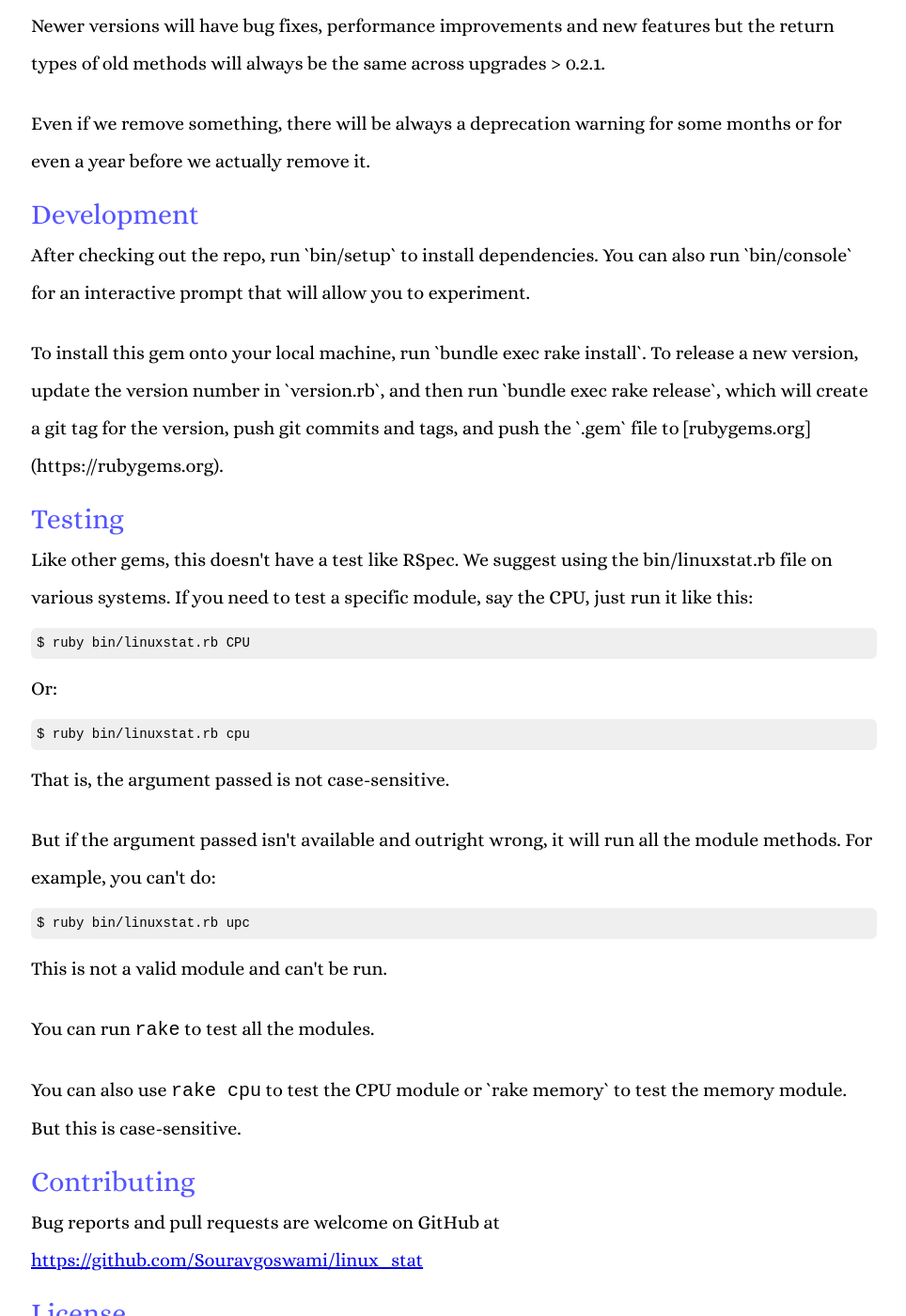
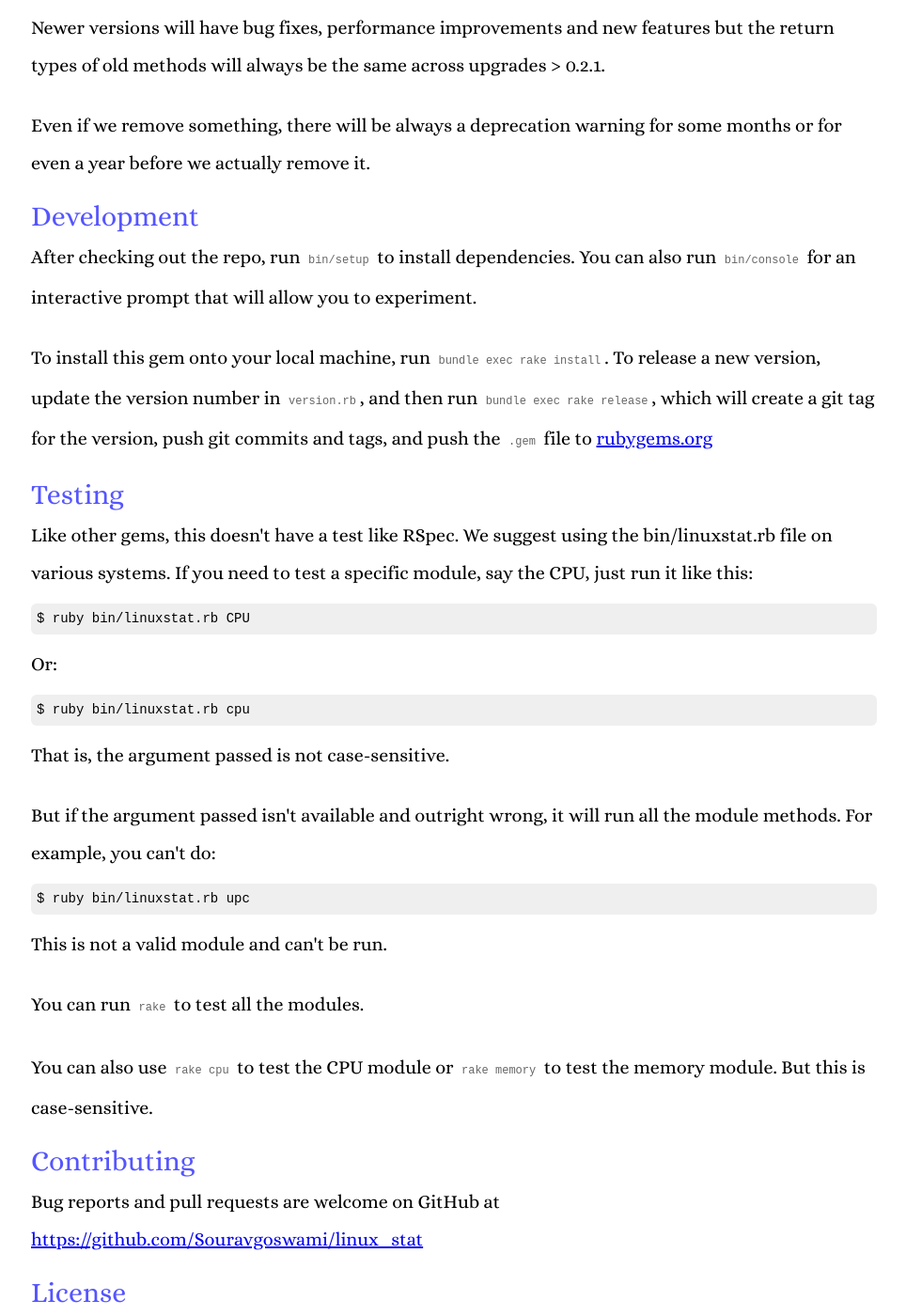
Before and after one commit to Souravgoswami/linux_stat, a Jekyll site: the page built from index.html, in a window 1280 px wide and 1400 px high, scrolled down 7283 px. Shown: the whole window at 94% size, without its empty margins (157-1121 px from the left). Built offline with Jekyll 4.4.1, drawn with Linux system fonts in a browser that asks for light colours.

Commit message:
Enhancements

```diff
--- a/assets/style.scss
+++ b/assets/style.scss
@@ -323,6 +323,18 @@ body {
 		width: 100% ;
 	}
 
+	code {
+		color: #666 ;
+		font-size: 12px ;
+		margin: 0 4px ;
+		transition: all 0.25s ease ;
+
+		&:hover {
+			color: #333 ;
+			text-decoration: underline ;
+		}
+	}
+
 	pre {
 		margin: 12px 0 ;
 		text-align: justify ;
--- a/index.html
+++ b/index.html
@@ -291,10 +291,10 @@ layout: linuxstat
 	Even if we remove something, there will be always a deprecation warning for some months or for even a year before we actually remove it.
 
 	<span class="head">Development</span>
-	After checking out the repo, run `bin/setup` to install dependencies. You can also run `bin/console` for an interactive prompt that will allow you to experiment.
+	After checking out the repo, run <code>bin/setup</code> to install dependencies. You can also run <code>bin/console</code> for an interactive prompt that will allow you to experiment.
 
 	<break></break>
-	To install this gem onto your local machine, run `bundle exec rake install`. To release a new version, update the version number in `version.rb`, and then run `bundle exec rake release`, which will create a git tag for the version, push git commits and tags, and push the `.gem` file to [rubygems.org](https://rubygems.org).
+	To install this gem onto your local machine, run <code>bundle exec rake install</code>. To release a new version, update the version number in <code>version.rb</code>, and then run <code>bundle exec rake release</code>, which will create a git tag for the version, push git commits and tags, and push the <code>.gem</code> file to <a href="https://rubygems.org">rubygems.org</a>
 
 	<span class="head">Testing</span>
 	Like other gems, this doesn't have a test like RSpec. We suggest using the bin/linuxstat.rb file on various systems.
@@ -324,7 +324,7 @@ layout: linuxstat
 	You can run <code>rake</code> to test all the modules.
 
 	<break></break>
-	You can also use <code>rake cpu</code> to test the CPU module or `rake memory` to test the memory module. But this is case-sensitive.
+	You can also use <code>rake cpu</code> to test the CPU module or <code>rake memory</code> to test the memory module. But this is case-sensitive.
 
 	<span class="head">Contributing</span>
 
```
